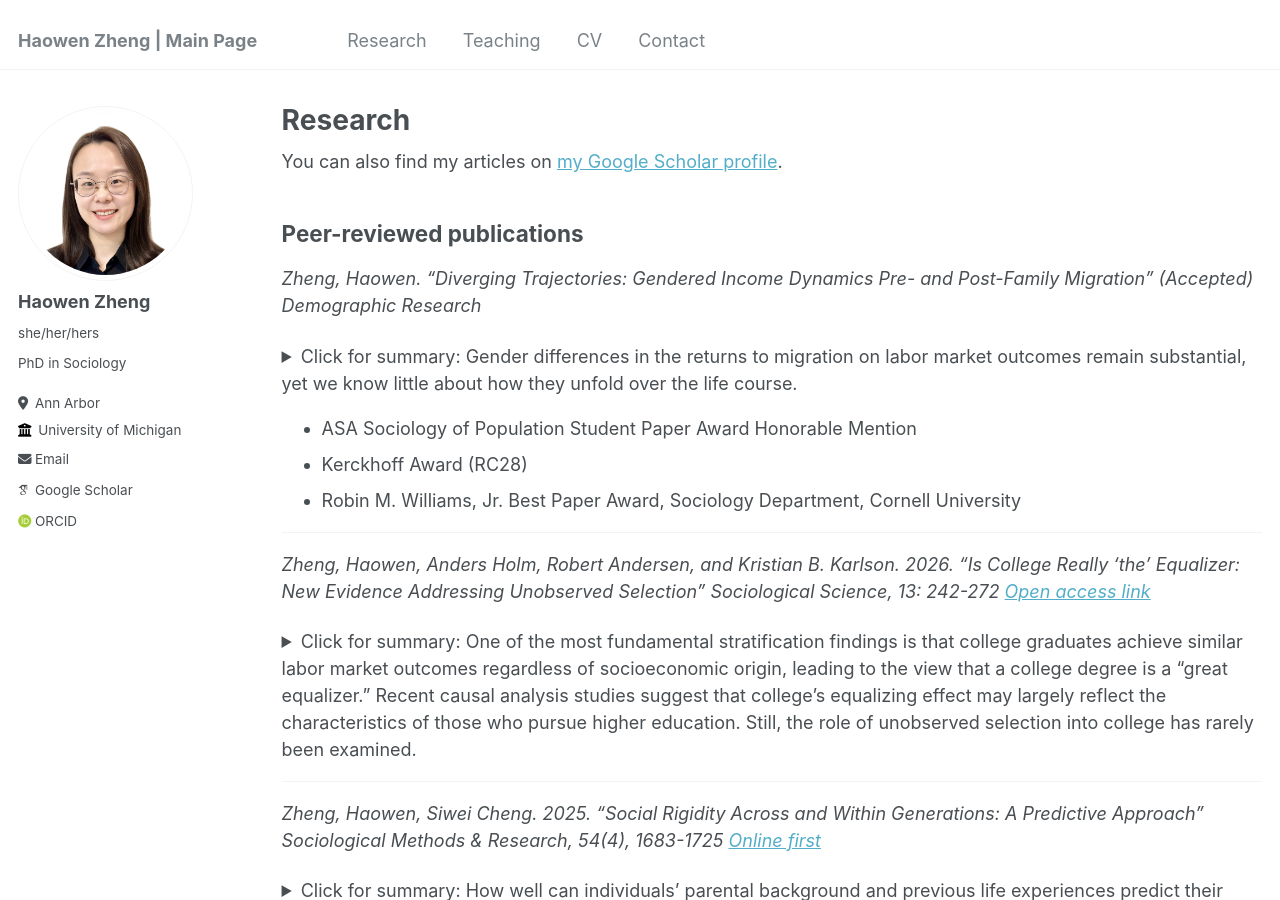
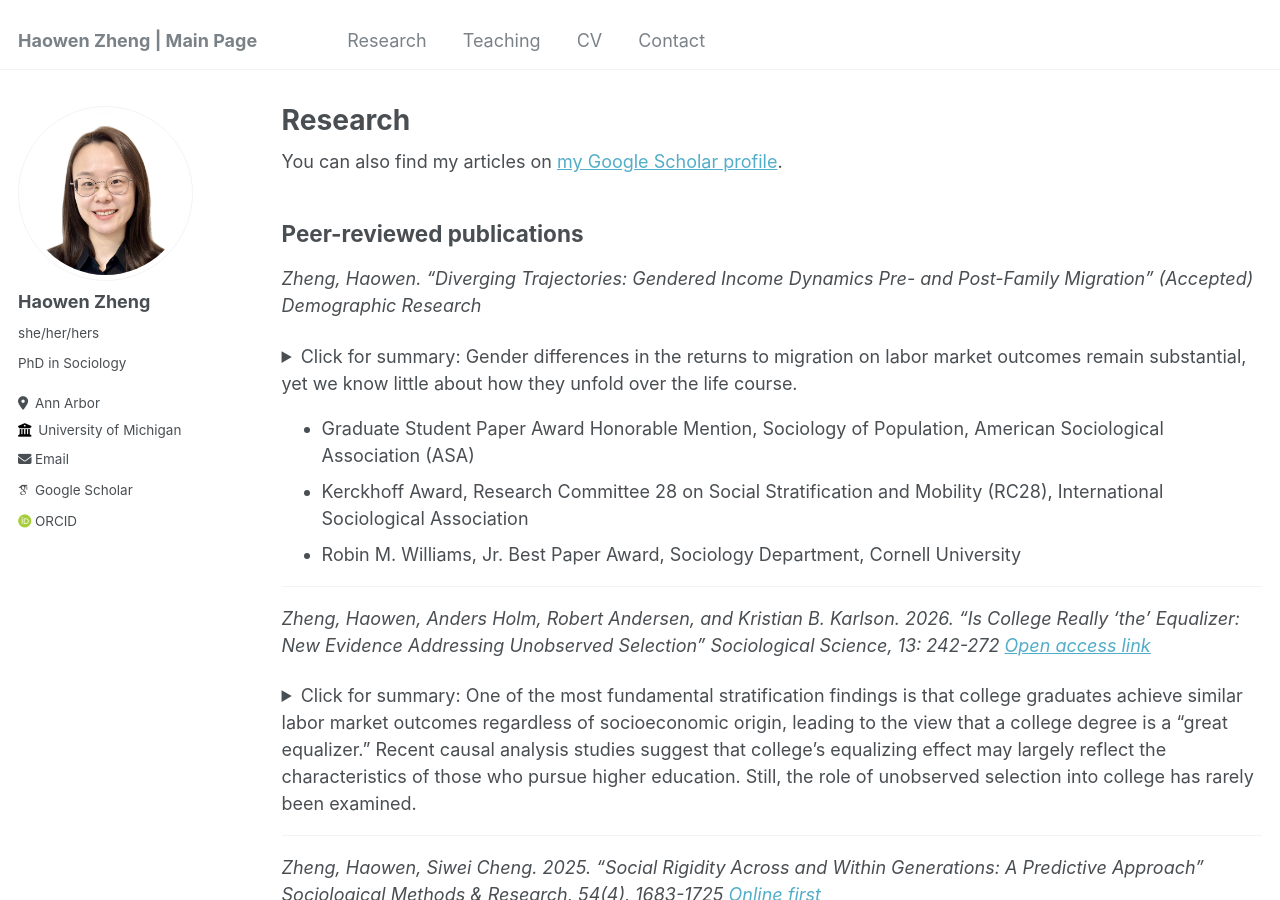
Before and after one commit to haowenzhg/haowenzhg.github.io, a Jekyll site: the page built from _pages/research.md, in a window 1280 px wide and 900 px high. Built offline with Jekyll 4.4.1, drawn with Linux system fonts in a browser that asks for light colours; some web fonts are replaced.

Commit message:
Update research.md
update format of awards to be consistent to the more formal presentation

```diff
--- a/_pages/research.md
+++ b/_pages/research.md
@@ -20,8 +20,8 @@ _Zheng, Haowen. “Diverging Trajectories: Gendered Income Dynamics Pre- and Pos
 <summary> Click for summary: Gender differences in the returns to migration on labor market outcomes remain substantial, yet we know little about how they unfold over the life course. </summary> Using NLSY79 linked-couple data and event-study methods that track income changes before and long after a move, this study shows that men experience cumulative income gains for up to 15 years, while women face sharp short-term penalties that peak around five years after moving and decline gradually, with no long-term advantage over stayers. The findings highlight family migration as a persistent source of gender inequality.
 
 </details>
-* ASA Sociology of Population Student Paper Award Honorable Mention
-* Kerckhoff Award (RC28)
+* Graduate Student Paper Award Honorable Mention, Sociology of Population, American Sociological Association (ASA)
+* Kerckhoff Award, Research Committee 28 on Social Stratification and Mobility (RC28), International Sociological Association
 * Robin M. Williams, Jr. Best Paper Award, Sociology Department, Cornell University
 
 ---
```
